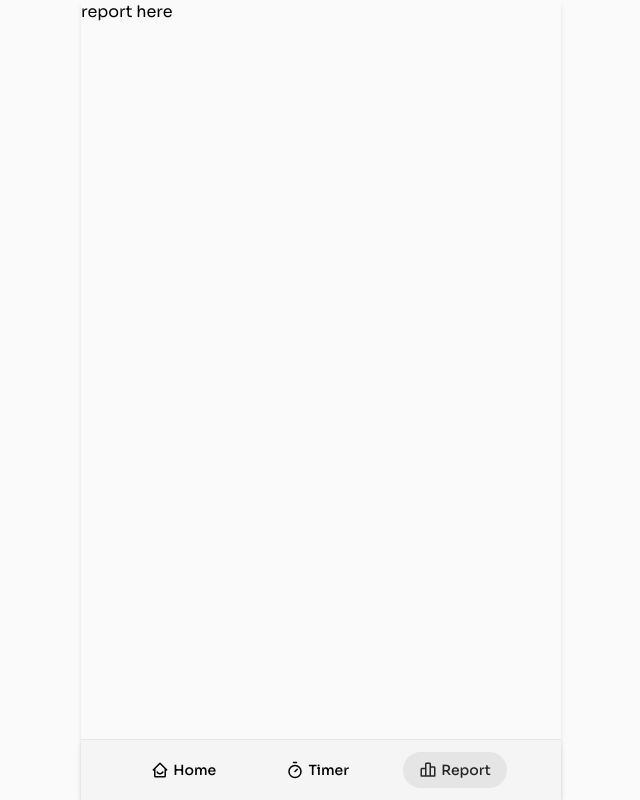
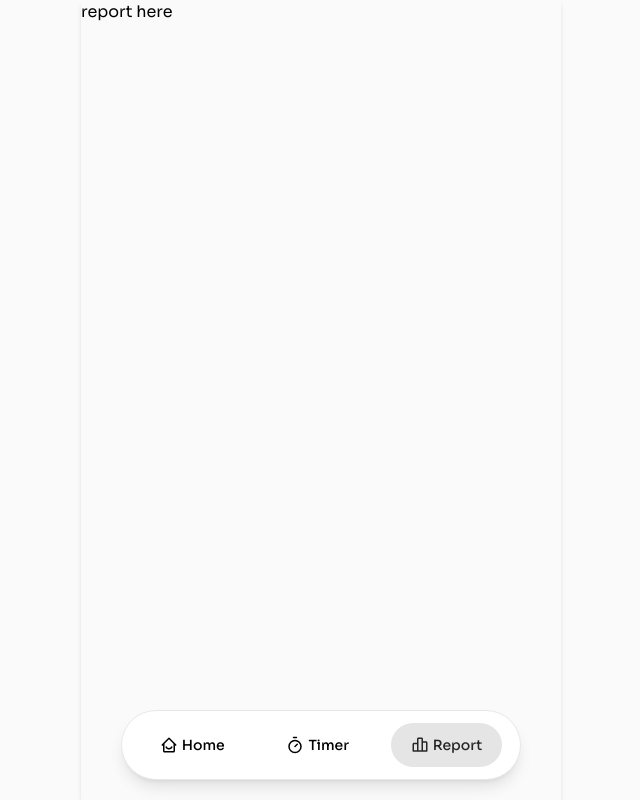
Before and after one commit to elliteDanger/pomoro, a Next.js app: page /report in a window 1280 px wide. Shown: the whole page, without its empty margins (319-959 px from the left). Built offline with nearby package versions, Linux system fonts and the light colour scheme.

Commit message:
fix: update appbar

```diff
--- a/src/common/components/AppBar.tsx
+++ b/src/common/components/AppBar.tsx
@@ -40,13 +40,13 @@ const AppBar = () => {
   const pathname = usePathname();
 
   return (
-    <div className='shadow-md fixed bottom-0 w-full py-3 px-5 max-w-[480px] mx-auto bg-neutral-100 dark:bg-neutral-700 border-t dark:border-t-neutral-700'>
-      <div className='flex gap-1 justify-evenly'>
+    <div className='fixed bottom-0 w-full max-w-[480px] mx-auto'>
+      <div className='flex gap-1 justify-evenly py-3 px-0 mx-2 md:mx-10 mb-5 rounded-full border dark:border-neutral-600 bg-white dark:bg-neutral-900 shadow-lg'>
         {MENU.map((menu) => (
           <Link href={menu?.path} key={menu?.name}>
             <button
               className={clsx(
-                'py-2 px-4 flex items-center cursor-pointer gap-1 rounded-full dark:text-neutral-400',
+                'py-3 px-5 flex items-center cursor-pointer gap-1 rounded-full dark:text-neutral-400',
                 'hover:text-neutral-700 dark:hover:text-neutral-300',
                 {
                   'bg-neutral-200 dark:bg-neutral-600 text-neutral-800 dark:text-neutral-50':
--- a/src/modules/home/components/Home.tsx
+++ b/src/modules/home/components/Home.tsx
@@ -1,8 +1,9 @@
 'use client';
 
 import { useTheme } from 'next-themes';
+import { useEffect } from 'react';
+
 import Hero from './Hero';
-import { useEffect } from 'react';
 
 const Home = () => {
   const { resolvedTheme } = useTheme();
```
